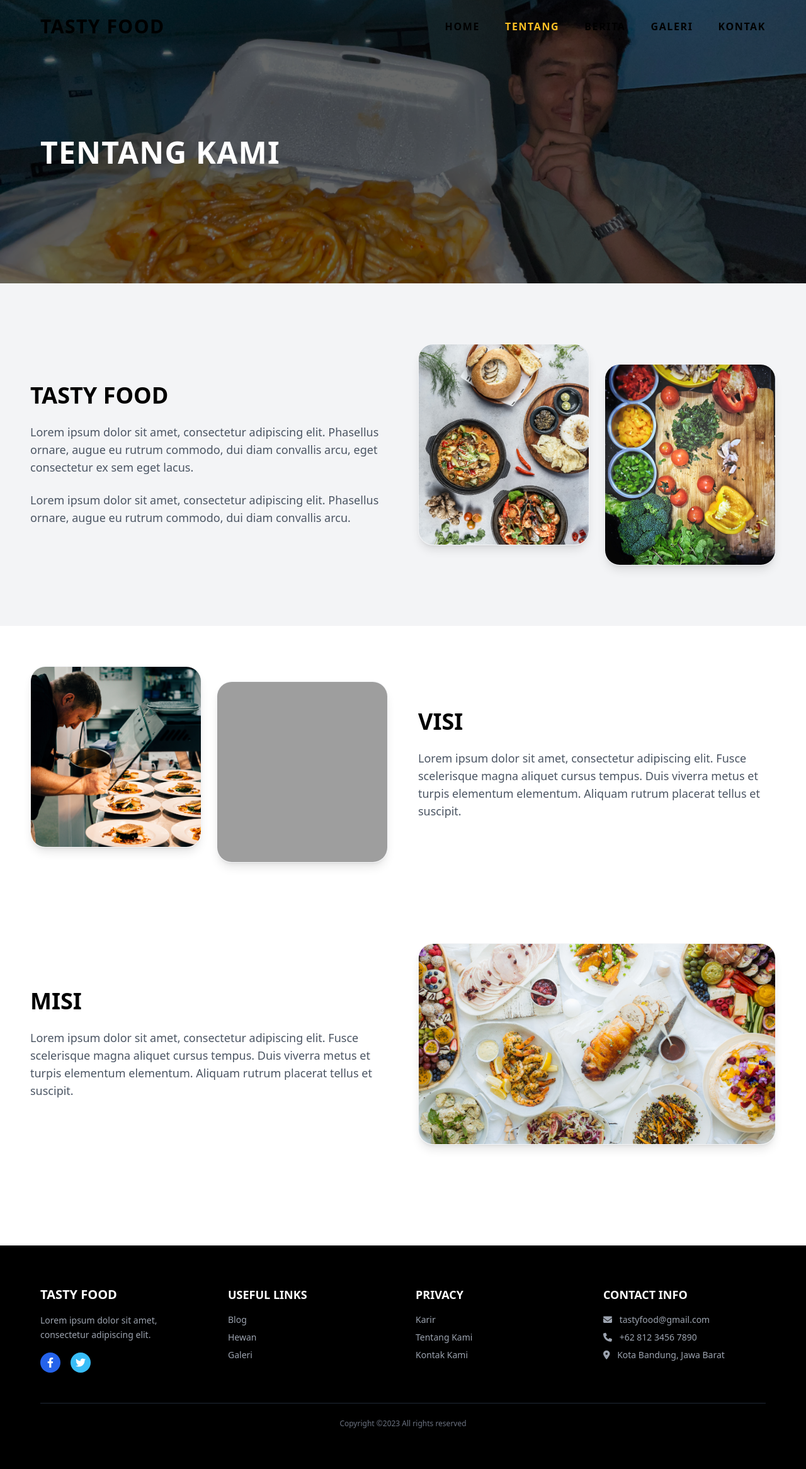
After one commit to SyaaKenpes/testy-food, a Laravel app: page /tentang in a window 1280 px wide. The commit adds this page. Shown: the whole page at 63% size. Run offline with Laravel 12, Linux system fonts and the light colour scheme; some libraries are stand-ins or nearby versions; grey boxes are pictures that could not be loaded.

Commit message:
halaman_berita

```diff
--- a/app/Http/Controllers/HomeController.php
+++ b/app/Http/Controllers/HomeController.php
@@ -8,11 +8,38 @@ use App\Models\Makanan;
 
 class HomeController extends Controller
 {
+    // Halaman Utama (Home)
     public function index()
-        {
-            $makanans = Makanan::all();
-            $beritas = Berita::all();
+    {
+        $makanans = Makanan::all();
+        $beritas = Berita::all();
 
-            return view('welcome', compact('makanans', 'beritas'));
+        return view('welcome', compact('makanans', 'beritas'));
+    }
+
+    // Halaman Tentang Kami
+    public function tentang()
+    {
+        return view('tentang');
+    }
+
+    // Halaman Berita (Data berita dikirim juga ke halaman berita)
+    public function berita()
+    {
+        $beritas = Berita::all();
+
+        return view('berita', compact('beritas'));
+    }
+
+    // Halaman Galeri
+    public function galeri()
+    {
+        return view('galeri');
+    }
+
+    // Halaman Kontak
+    public function kontak()
+    {
+        return view('kontak');
     }
 }
--- /dev/null
+++ b/resources/views/layouts/navbar.blade.php
@@ -0,0 +1,36 @@
+<!-- NAVBAR UTAMA -->
+<nav class="w-full absolute top-0 left-0 z-50 px-8 md:px-16 py-6 flex items-center justify-between">
+    <!-- Logo Sisi Kiri -->
+    <a href="{{ route('home') }}" class="text-black text-2xl md:text-3xl font-extrabold tracking-wider uppercase">
+        TASTY FOOD
+    </a>
+
+    <!-- Menu Navigasi Sisi Kanan -->
+    <ul class="flex items-center space-x-6 md:space-x-10 text-sm md:text-base font-bold tracking-widest uppercase text-black">
+        <li>
+            <a href="{{ route('home') }}" class="hover:text-amber-400 transition {{ request()->routeIs('home') ? 'text-amber-400' : '' }}">
+                HOME
+            </a>
+        </li>
+        <li>
+            <a href="{{ route('tentang') }}" class="hover:text-amber-400 transition {{ request()->routeIs('tentang') ? 'text-amber-400' : '' }}">
+                TENTANG
+            </a>
+        </li>
+        <li>
+            <a href="{{ route('berita') }}" class="hover:text-amber-400 transition {{ request()->routeIs('berita') ? 'text-amber-400' : '' }}">
+                BERITA
+            </a>
+        </li>
+        <li>
+            <a href="{{ route('galeri') }}" class="hover:text-amber-400 transition {{ request()->routeIs('galeri') ? 'text-amber-400' : '' }}">
+                GALERI
+            </a>
+        </li>
+        <li>
+            <a href="{{ route('kontak') }}" class="hover:text-amber-400 transition {{ request()->routeIs('kontak') ? 'text-amber-400' : '' }}">
+                KONTAK
+            </a>
+        </li>
+    </ul>
+</nav>
--- /dev/null
+++ b/resources/views/tentang.blade.php
@@ -0,0 +1,150 @@
+<!DOCTYPE html>
+<html lang="id">
+
+<head>
+    <meta charset="UTF-8">
+    <meta name="viewport" content="width=device-width, initial-scale=1.0">
+    <title>Tasty Food - Tentang Kami</title>
+    <!-- Tailwind CSS CDN -->
+    <script src="https://cdn.tailwindcss.com"></script>
+    <!-- FontAwesome untuk ikon sosial media -->
+    <link rel="stylesheet" href="https://cdnjs.cloudflare.com/ajax/libs/font-awesome/6.4.0/css/all.min.css">
+</head>
+
+<body class="bg-white text-gray-800 antialiased">
+    @include('layouts.navbar')
+
+    <!-- 1. HERO BANNER ATAS -->
+    <div class="relative w-full h-[450px] bg-cover bg-center flex flex-col justify-between p-6 md:px-16"
+        style="background-image: url('{{ asset('img/contoh.jpeg') }}'); background-color: rgba(0,0,0,0.6); background-blend-mode: overlay;">
+
+        <!-- Judul Banner (Disesuaikan proporsinya dengan Home) -->
+        <div class="mt-auto pb-40  w-full">
+            <h1 class="text-white text-4xl md:text-5xl font-black uppercase tracking-wide">
+                TENTANG KAMI
+            </h1>
+        </div>
+    </div>
+
+    <!-- 2. KONTEN TASTY FOOD & DESKRIPSI -->
+    <section class="w-fu`ll bg-gray-100 py-24">
+        <div class="max-w-7xl mx-auto px-6 md:px-12 grid grid-cols-1 lg:grid-cols-12 gap-12 items-center">
+
+            <!-- Sisi Kiri: Teks -->
+            <div class="lg:col-span-6 space-y-6">
+                <h2 class="text-3xl md:text-4xl font-extrabold text-black uppercase">
+                    TASTY FOOD
+                </h2>
+                <p class="text-gray-600 text-base md:text-lg leading-relaxed">
+                    Lorem ipsum dolor sit amet, consectetur adipiscing elit. Phasellus ornare, augue eu rutrum commodo,
+                    dui diam convallis arcu, eget consectetur ex sem eget lacus.
+                </p>
+                <p class="text-gray-600 text-base md:text-lg leading-relaxed">
+                    Lorem ipsum dolor sit amet, consectetur adipiscing elit. Phasellus ornare, augue eu rutrum commodo,
+                    dui diam convallis arcu.
+                </p>
+            </div>
+
+            <!-- Sisi Kanan: 2 Gambar -->
+            <div class="lg:col-span-6 grid grid-cols-2 gap-6">
+                <div class="h-80 w-full rounded-3xl overflow-hidden shadow-lg border border-gray-100 transition-transform duration-300 hover:scale-105">
+                    <img src="{{ asset('img/berita1.jpg') }}" alt="Food 1" class="w-full h-full object-cover">
+                </div>
+                <div class="h-80 w-full rounded-3xl overflow-hidden shadow-lg border border-gray-100 mt-8 transition-transform duration-300 hover:scale-105">
+                    <img src="{{ asset('img/berita2.jpg') }}" alt="Food 2" class="w-full h-full object-cover">
+                </div>
+            </div>
+
+        </div>
+    </section>
+
+    <!-- 3. BAGIAN VISI -->
+    <section class="max-w-7xl mx-auto py-16 px-6 md:px-12 grid grid-cols-1 lg:grid-cols-12 gap-12 items-center">
+        <!-- Sisi Kiri: Gambar Visi (Lebar 6 Kolom) -->
+        <div class="lg:col-span-6 grid grid-cols-2 gap-6">
+            <div class="h-72 w-full rounded-3xl overflow-hidden shadow-lg border border-gray-100 transition-transform duration-300 hover:scale-105">
+                <img src="{{ asset('img/berita3.jpg') }}" alt="Visi 1" class="w-full h-full object-cover">
+            </div>
+            <div class="h-72 w-full rounded-3xl overflow-hidden shadow-lg border border-gray-100 mt-6 transition-transform duration-300 hover:scale-105">
+                <img src="{{ asset('img/berita4.jpg') }}" alt="Visi 2" class="w-full h-full object-cover">
+            </div>
+        </div>
+        <!-- Sisi Kanan: Teks Visi (Lebar 6 Kolom) -->
+        <div class="lg:col-span-6 space-y-6">
+            <h2 class="text-3xl md:text-4xl font-extrabold text-black uppercase">
+                VISI
+            </h2>
+            <p class="text-gray-600 text-base md:text-lg leading-relaxed">
+                Lorem ipsum dolor sit amet, consectetur adipiscing elit. Fusce scelerisque magna aliquet cursus tempus.
+                Duis viverra metus et turpis elementum elementum. Aliquam rutrum placerat tellus et suscipit.
+            </p>
+        </div>
+    </section>
+
+    <!-- 4. BAGIAN MISI -->
+    <section class="max-w-7xl mx-auto py-16 px-6 md:px-12 mb-24 grid grid-cols-1 lg:grid-cols-12 gap-12 items-center">
+        <!-- Sisi Kiri: Teks Misi (Lebar 6 Kolom) -->
+        <div class="lg:col-span-6 space-y-6">
+            <h2 class="text-3xl md:text-4xl font-extrabold text-black uppercase">
+                MISI
+            </h2>
+            <p class="text-gray-600 text-base md:text-lg leading-relaxed">
+                Lorem ipsum dolor sit amet, consectetur adipiscing elit. Fusce scelerisque magna aliquet cursus tempus.
+                Duis viverra metus et turpis elementum elementum. Aliquam rutrum placerat tellus et suscipit.
+            </p>
+        </div>
+        <!-- Sisi Kanan: Gambar Misi (Lebar 6 Kolom) -->
+        <div class="lg:col-span-6">
+            <div class="h-80 w-full rounded-3xl overflow-hidden shadow-lg border border-gray-100 transition-transform duration-300 hover:scale-105">
+                <img src="{{ asset('img/berita5.jpg') }}" alt="Misi" class="w-full h-full object-cover">
+            </div>
+        </div>
+    </section>
+
+    <!-- 5. FOOTER (Disamakan strukturnya dengan Home) -->
+    <footer class="bg-black text-white py-16 px-6 md:px-16">
+        <div class="max-w-7xl mx-auto grid grid-cols-1 md:grid-cols-4 gap-10">
+            <div>
+                <h3 class="text-xl font-bold uppercase mb-4">Tasty Food</h3>
+                <p class="text-gray-400 text-sm leading-relaxed">Lorem ipsum dolor sit amet, consectetur adipiscing
+                    elit.</p>
+                <div class="flex space-x-4 mt-4">
+                    <a href="#"
+                        class="w-8 h-8 rounded-full bg-blue-600 flex items-center justify-center text-white"><i
+                            class="fab fa-facebook-f"></i></a>
+                    <a href="#"
+                        class="w-8 h-8 rounded-full bg-sky-400 flex items-center justify-center text-white"><i
+                            class="fab fa-twitter"></i></a>
+                </div>
+            </div>
+            <div>
+                <h4 class="text-lg font-semibold mb-4 uppercase">Useful links</h4>
+                <ul class="space-y-2 text-gray-400 text-sm">
+                    <li><a href="#" class="hover:text-white">Blog</a></li>
+                    <li><a href="#" class="hover:text-white">Hewan</a></li>
+                    <li><a href="#" class="hover:text-white">Galeri</a></li>
+                </ul>
+            </div>
+            <div>
+                <h4 class="text-lg font-semibold mb-4 uppercase">Privacy</h4>
+                <ul class="space-y-2 text-gray-400 text-sm">
+                    <li><a href="#" class="hover:text-white">Karir</a></li>
+                    <li><a href="#" class="hover:text-white">Tentang Kami</a></li>
+                    <li><a href="#" class="hover:text-white">Kontak Kami</a></li>
+                </ul>
+            </div>
+            <div>
+                <h4 class="text-lg font-semibold mb-4 uppercase">Contact Info</h4>
+                <p class="text-gray-400 text-sm mb-2"><i class="fas fa-envelope mr-2"></i> tastyfood@gmail.com</p>
+                <p class="text-gray-400 text-sm mb-2"><i class="fas fa-phone mr-2"></i> +62 812 3456 7890</p>
+                <p class="text-gray-400 text-sm"><i class="fas fa-map-marker-alt mr-2"></i> Kota Bandung, Jawa Barat</p>
+            </div>
+        </div>
+        <div class="border-t border-gray-800 mt-12 pt-6 text-center text-gray-500 text-xs">
+            Copyright ©2023 All rights reserved
+        </div>
+    </footer>
+
+</body>
+
+</html>
--- a/routes/web.php
+++ b/routes/web.php
@@ -4,12 +4,14 @@ use Illuminate\Support\Facades\Route;
 use App\Http\Controllers\HomeController;
 use App\Http\Controllers\KontakController;
 
-Route::get('/', function () {
-    return view('welcome');
-});
+// Halaman Utama (Home)
+Route::get('/', [HomeController::class, 'index'])->name('home');
 
-// Halaman Utama Landing Page
-    Route::get('/', [HomeController::class, 'index']);
+// Halaman-halaman terpisah sesuai menu
+Route::get('/tentang', [HomeController::class, 'tentang'])->name('tentang');
+Route::get('/berita', [HomeController::class, 'berita'])->name('berita');
+Route::get('/galeri', [HomeController::class, 'galeri'])->name('galeri');
+Route::get('/kontak', [HomeController::class, 'kontak'])->name('kontak');
 
-    // Route untuk kirim pesan dari form kontak
-    Route::post('/kontak', [KontakController::class, 'store'])->name('kontak.store');
+// Route untuk kirim pesan dari form kontak
+Route::post('/kontak', [KontakController::class, 'store'])->name('kontak.store');
```
Also changed, not shown: app/Models/Kontak.php (+10 -1 lines), resources/views/layouts/app.blade.php (added, +70 -0 lines), resources/views/welcome.blade.php (+15 -135 lines), resources/views/berita.blade.php (added), resources/views/galeri.blade.php (added), resources/views/kontak.blade.php (added).
